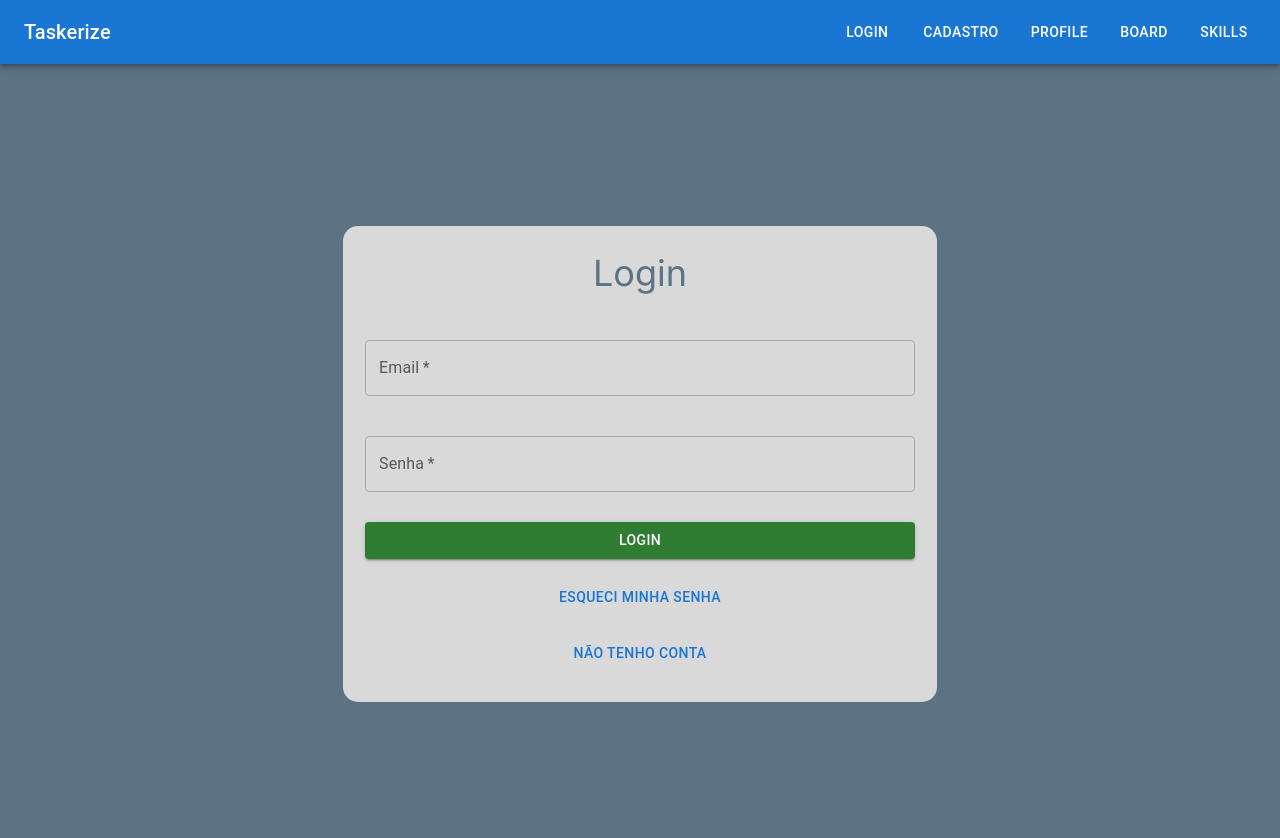
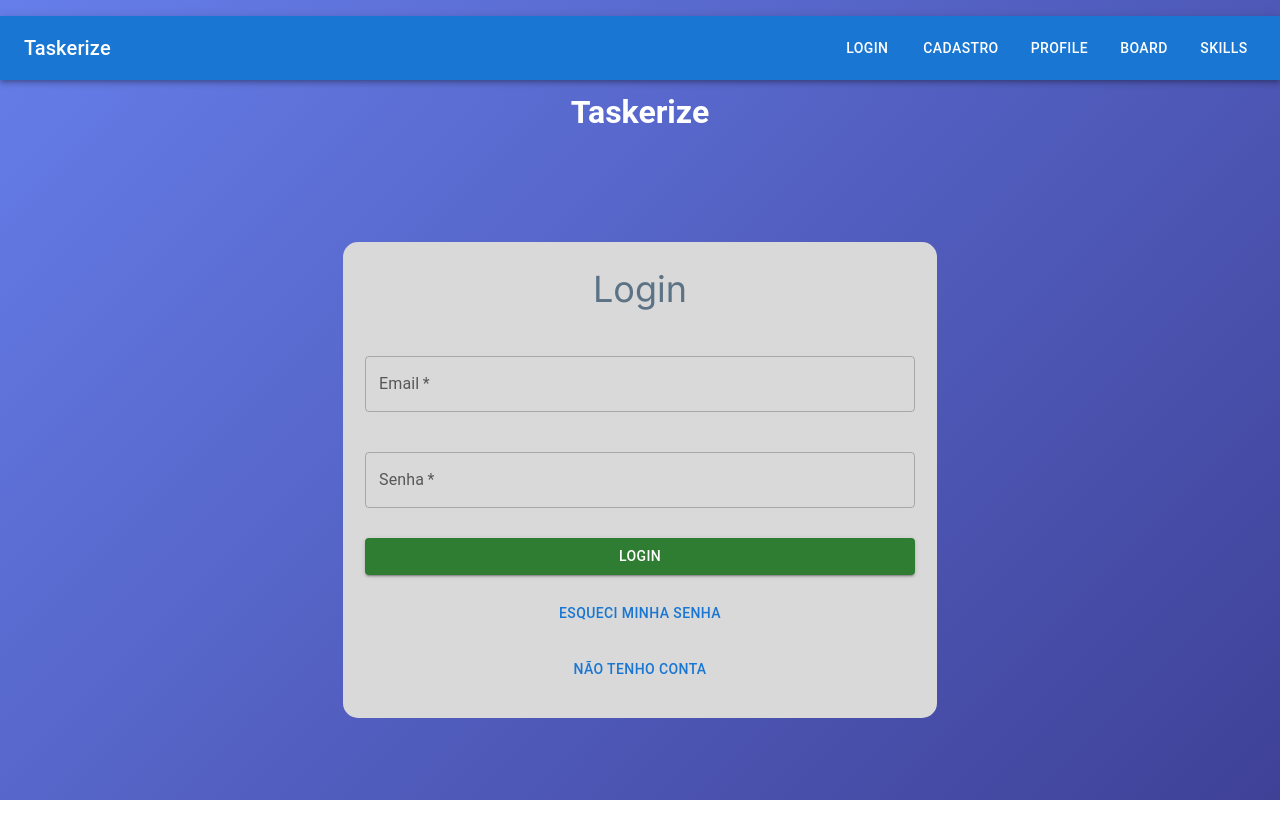
Before and after one commit to GabrielJordaoM/tcc_paginas, a Next.js app: page /login in a window 1280 px wide. Shown: the top 838 px of the page. After the commit the page ends 800 px from the top, so only its background shows below. Built offline with nearby package versions, Linux system fonts and the light colour scheme.

Commit message:
fix nas cores, pagina home, login e cadastro

```diff
--- a/app/login/page.tsx
+++ b/app/login/page.tsx
@@ -21,7 +21,10 @@ export default function Page() {
 
   return (
     <div className={styles.pageWrapper}>
-      <Header />
+      <div className={styles.headerContainer}>
+        <Header />
+        <h1 className={styles.projectName}>Taskerize</h1>
+      </div>
       <div className={styles.contentContainer}>
         <LoginForm formName="Login">
           <LoginInput
--- a/app/login/styles.module.scss
+++ b/app/login/styles.module.scss
@@ -1,19 +1,34 @@
 @use '../../consts/colors.scss' as *;
 
-.mainContainer {
+.pageWrapper {
+    display: flex;
     flex-direction: column;
-    justify-content: center;
+    min-height: 100vh;
+    background: linear-gradient(135deg, #667eea 0%, #3f4197 100%);
+}
+
+.headerContainer {
+    display: flex;
+    flex-direction: column;
     align-items: center;
-    background: {
-        color: $pastelBlue;
-    }
-};
+    width: 100%;
+    padding: 1rem 0;
+}
+
+.projectName {
+    font-size: 2rem;
+    font-weight: 700;
+    color: white;
+    margin: 0.5rem 0;
+    text-align: center;
+    font-family: 'Roboto', sans-serif;
+}
 
 .contentContainer {
-    height: 100vh;
-    width: 100vw;
+    flex: 1;
     display: flex;
     flex-direction: column;
     justify-content: center;
     align-items: center;
+    width: 100vw;
 }
--- a/app/page.scss
+++ b/app/page.scss
@@ -1,6 +1,6 @@
 .home-page {
   min-height: 100vh;
-  background: linear-gradient(135deg, #667eea 0%, #764ba2 100%);
+  background: linear-gradient(135deg, #667eea 0%, #3f4197 100%);
   display: flex;
   align-items: center;
   justify-content: center;
@@ -73,7 +73,7 @@
   border-radius: 16px;
   background: linear-gradient(45deg, #ff6b6b, #ee5a52);
   box-shadow:
-    0 10px 30px rgba(255, 107, 107, 0.4),
+    0 10px 30px rgba(0, 81, 255, 0.4),
     0 4px 12px rgba(0, 0, 0, 0.1);
   transition: all 0.3s cubic-bezier(0.4, 0, 0.2, 1);
   text-decoration: none;
--- a/app/page.tsx
+++ b/app/page.tsx
@@ -9,7 +9,6 @@ export default function HomePage() {
       <Header />
       <main className="home-page">
         <div className="home-container">
-          {/* Header com nome do projeto mais destacado */}
           <header className="project-header">
             <h1 className="project-title">
               <span className="title-main">Taskerize</span>
@@ -19,21 +18,12 @@ export default function HomePage() {
               Transforme sua gestão de equipes com inteligência artificial
             </p>
           </header>
-
-          {/* Descrição breve */}
-          <p className="home-description">
-            Um protótipo revolucionário que usa IA para otimizar colaboração,
-            distribuição de tarefas e performance das equipes.
-          </p>
-
-          {/* Botão principal - CADASTRO em destaque */}
           <div className="hero-button">
             <Link href="/cadastro" className="btn primary hero-btn">
               Começar Agora - Cadastro Gratuito
             </Link>
           </div>
 
-          {/* Botões secundários */}
           <div className="button-group secondary-buttons">
             <Link href="/login" className="btn secondary">
               Já tem conta? Login
@@ -43,7 +33,6 @@ export default function HomePage() {
             </Link>
           </div>
 
-          {/* Features rápidas */}
           <div className="features-preview">
             <div className="feature-item">
               <span className="feature-icon">🤖</span>
@@ -61,7 +50,7 @@ export default function HomePage() {
 
           <footer className="home-footer">
             © {new Date().getFullYear()} Taskerize —
-            POC desenvolvida com ❤️ e Next.js
+             desenvolvida com ❤️ e Next.js
           </footer>
         </div>
       </main>
--- a/app/register/page.tsx
+++ b/app/register/page.tsx
@@ -7,34 +7,37 @@ import LoginButton from "@/components/login/LoginButton";
 import { useRouter } from "next/navigation";
 import styles from "./styles.module.scss";
 
-interface registerNecessities {
+interface signupNecessities {
   name: string;
   email: string;
   password: string;
-  confirmPassword: string;
 }
 
-export default function Page() {
+export default function CadastroPage() {
   const router = useRouter();
-
-  const [data, setData] = useState<registerNecessities>({
+  const [data, setData] = useState<signupNecessities>({
     name: "",
     email: "",
     password: "",
-    confirmPassword: "",
   });
 
   return (
     <div className={styles.pageWrapper}>
-      <Header />
+      <div className={styles.headerContainer}>
+        <Header />
+        <h1 className={styles.projectName}>Taskerize</h1>
+      </div>
       <div className={styles.contentContainer}>
         <LoginForm formName="Cadastro">
           <LoginInput
             required
-            label="Nome Completo"
+            label="Nome"
             value={data.name}
             onChange={(value: string) => {
-              setData({ ...data, name: value });
+              setData({
+                ...data,
+                name: value,
+              });
             }}
           />
           <LoginInput
@@ -42,7 +45,10 @@ export default function Page() {
             label="Email"
             value={data.email}
             onChange={(value: string) => {
-              setData({ ...data, email: value });
+              setData({
+                ...data,
+                email: value,
+              });
             }}
           />
           <LoginInput
@@ -51,30 +57,14 @@ export default function Page() {
             type="password"
             value={data.password}
             onChange={(value: string) => {
-              setData({ ...data, password: value });
+              setData({
+                ...data,
+                password: value,
+              });
             }}
           />
-          <LoginInput
-            required
-            label="Confirmar Senha"
-            type="password"
-            value={data.confirmPassword}
-            onChange={(value: string) => {
-              setData({ ...data, confirmPassword: value });
-            }}
-          />
-          <LoginButton
-            title="Cadastrar"
-            color="success"
-            onClick={() => {
-              console.log("Cadastro:", data);
-            }}
-          />
-          <LoginButton
-            title="Já tenho conta"
-            variant="text"
-            onClick={() => router.push("/login")}
-          />
+          <LoginButton title="Cadastrar" color="success" onClick={() => {}} />
+          <LoginButton title="Já Tenho Conta" variant="text" onClick={() => router.push("/login")} />
         </LoginForm>
       </div>
     </div>
--- a/app/register/styles.module.scss
+++ b/app/register/styles.module.scss
@@ -1,16 +1,51 @@
+@use '../../consts/colors.scss' as *;
+
+.pageWrapper {
+  display: flex;
+  flex-direction: column;
+  min-height: 100vh;
+  background: linear-gradient(135deg, #667eea 0%, #764ba2 100%);
+}
+
+.headerContainer {
+  position: fixed;
+  top: 0;
+  left: 0;
+  display: flex;
+  flex-direction: column;
+  align-items: center;
+  width: 100%;
+  padding: 0.5rem 0;
+  background: transparent;
+  z-index: 1000;
+}
+
+.fixedHeader {
+  position: fixed;
+  top: 0;
+  left: 0;
+  width: 100%;
+  z-index: 1001; /* Higher than headerContainer to ensure header is on top */
+}
+
+.projectName {
+  font-size: 2rem;
+  font-weight: 700;
+  color: white;
+  margin: 0.25rem 0 0.5rem 0;
+  text-align: center;
+  font-family: 'Roboto', sans-serif;
+}
+
 .contentContainer {
   display: flex;
   flex-direction: column;
   align-items: center;
   justify-content: center;
-  min-height: 100vh;
-  padding: 2rem;
-  background: linear-gradient(135deg, #667eea 0%, #764ba2 100%);
-
-  .title {
-    margin-bottom: 2rem;
-    color: white;
-    text-align: center;
+  padding: 1rem;
+  padding-top: 6rem; /* Adjust based on header and logo height */
+  flex: 1;
+  width: 100vw;
 }
 
 .form {
@@ -20,6 +55,7 @@
   box-shadow: 0 20px 40px rgba(0, 0, 0, 0.1);
   width: 100%;
   max-width: 400px;
+}
 
 .formName {
   font-size: 1.5rem;
@@ -31,8 +67,9 @@
 
 .inputGroup {
   margin-bottom: 1.5rem;
+}
 
-      label {
+.inputGroup label {
   display: block;
   margin-bottom: 0.5rem;
   font-weight: 500;
@@ -40,24 +77,23 @@
   font-size: 0.9rem;
 }
 
-      input {
+.inputGroup input {
   width: 100%;
   padding: 0.875rem 1rem;
   border: 2px solid #e1e5e9;
   border-radius: 8px;
   font-size: 1rem;
   transition: all 0.2s ease;
+}
 
-        &:focus {
+.inputGroup input:focus {
   outline: none;
   border-color: #667eea;
   box-shadow: 0 0 0 3px rgba(102, 126, 234, 0.1);
 }
 
-        &::placeholder {
+.inputGroup input::placeholder {
   color: #a0a6ad;
-        }
-      }
 }
 
 .buttonGroup {
@@ -65,8 +101,9 @@
   flex-direction: column;
   gap: 1rem;
   margin-top: 1.5rem;
+}
 
-      .primaryButton {
+.buttonGroup .primaryButton {
   padding: 0.875rem;
   background: linear-gradient(135deg, #667eea 0%, #764ba2 100%);
   color: white;
@@ -76,14 +113,14 @@
   font-weight: 600;
   cursor: pointer;
   transition: all 0.2s ease;
+}
 
-        &:hover {
+.buttonGroup .primaryButton:hover {
   transform: translateY(-1px);
   box-shadow: 0 8px 25px rgba(102, 126, 234, 0.3);
 }
-      }
 
-      .textButton {
+.buttonGroup .textButton {
   background: none;
   border: none;
   color: #667eea;
@@ -91,21 +128,23 @@
   cursor: pointer;
   text-decoration: underline;
   transition: color 0.2s ease;
+}
 
-        &:hover {
+.buttonGroup .textButton:hover {
   color: #764ba2;
-        }
-      }
-    }
-  }
 }
 
 @media (max-width: 480px) {
   .contentContainer {
-    padding: 1rem;
+    padding: 0.5rem;
+    padding-top: 5rem; /* Adjust for smaller screens */
+  }
 
   .form {
     padding: 2rem 1.5rem;
   }
+
+  .projectName {
+    font-size: 1.5rem;
   }
 }
```
Lines whose indentation alone changed are shown as unchanged.
